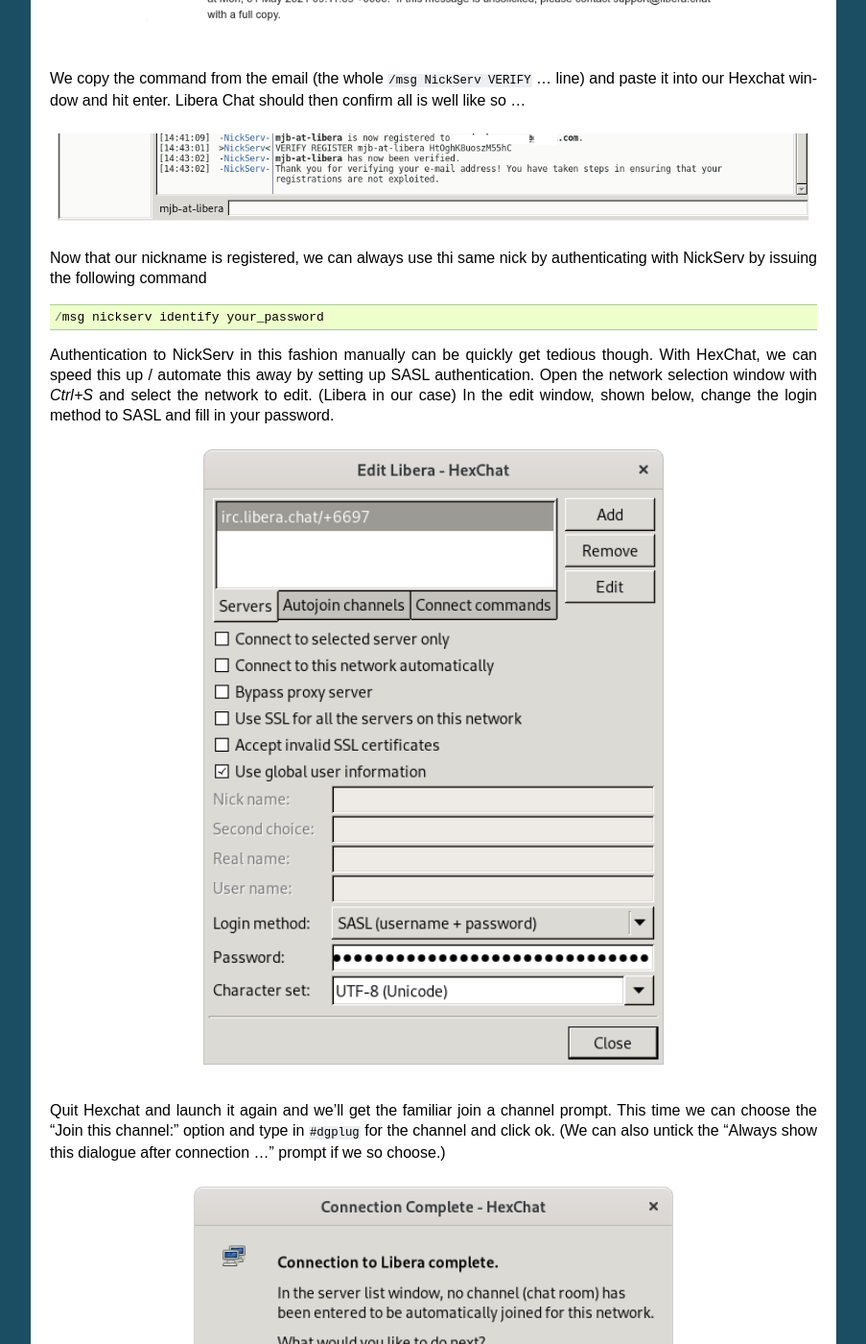
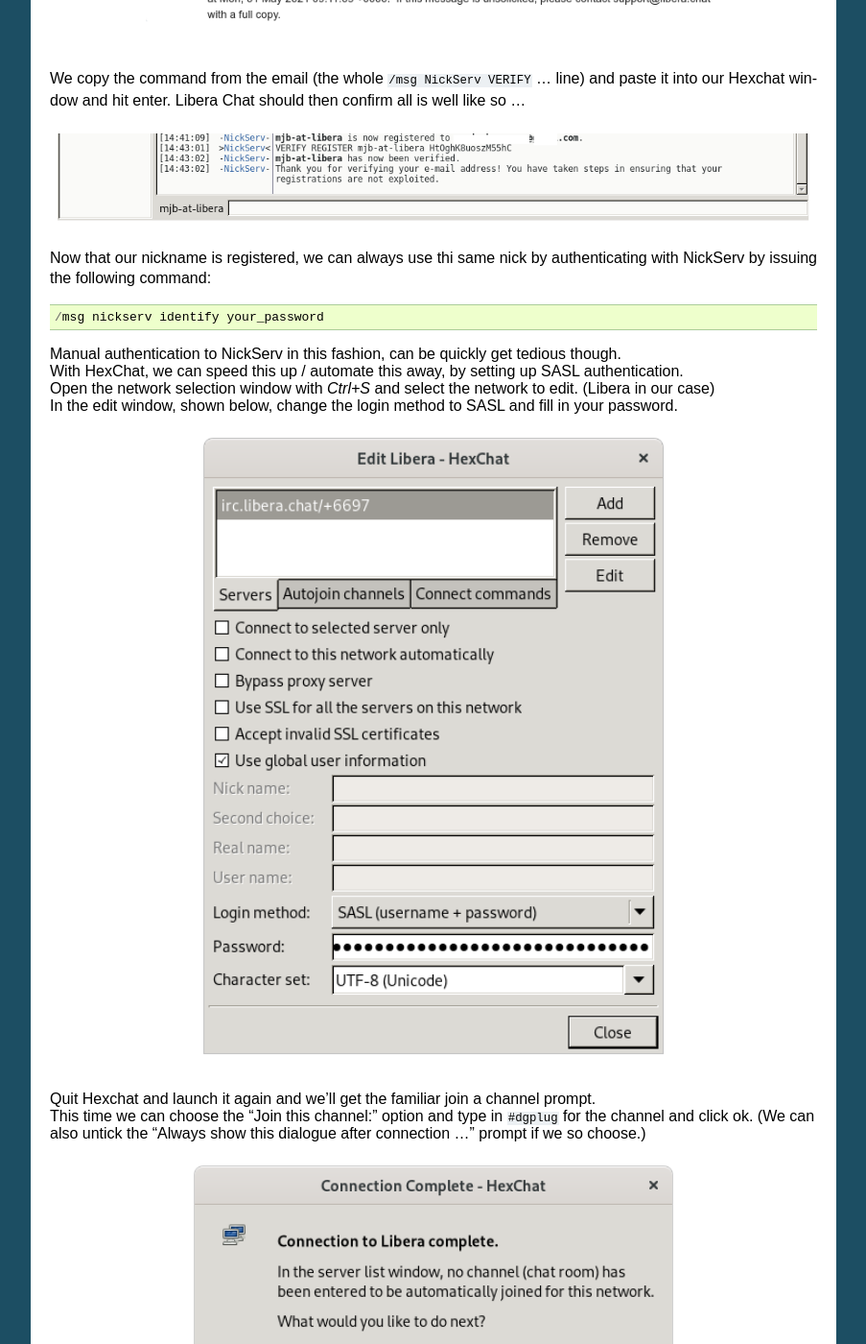
Before and after one commit to kushaldas/summertraining, a Sphinx documentation site: the page built from docs/irc.rst, in a window 1280 px wide and 1400 px high, scrolled down 4949 px. Shown: the whole window at 96% size, without its empty margins (198-1101 px from the left). Built offline with Sphinx 7.4.7, drawn with Linux system fonts in a browser that asks for light colours; some of the changed text lies outside the part shown.

Commit message:
Fixed a few typos. Edited some lines for presentation

```diff
--- a/docs/irc.rst
+++ b/docs/irc.rst
@@ -116,24 +118,22 @@
    :width: 800px
    :align: center
 
-Now that our nickname is registered, we can always use thi same nick by authenticating with NickServ by issuing the following command
+Now that our nickname is registered, we can always use thi same nick by authenticating with NickServ by issuing the following command::
 
-::
+/msg nickserv identify your_password
 
-   /msg nickserv identify your_password
-
-Authentication to NickServ in this fashion manually can be quickly get tedious though.
-With HexChat, we can speed this up / automate this away by setting up SASL authentication.
-Open the network selection window with `Ctrl+S` and select the network to edit. (Libera in our case)
-In the edit window, shown below, change the login method to SASL and fill in your password.
+| Manual authentication to NickServ in this fashion, can be quickly get tedious though.
+| With HexChat, we can speed this up / automate this away, by setting up SASL authentication.
+| Open the network selection window with `Ctrl+S` and select the network to edit. (Libera in our case)
+| In the edit window, shown below, change the login method to SASL and fill in your password.
 
 .. figure:: img/hc/lc-hc-10.png
    :width: 500px
    :align: center
 
 
-Quit Hexchat and launch it again and we’ll get the familiar join a channel prompt.
-This time we can choose the “Join this channel:” option and type in ``#dgplug`` for the channel and click ok. (We can also untick the “Always show this dialogue after connection …” prompt if we so choose.)
+| Quit Hexchat and launch it again and we’ll get the familiar join a channel prompt.
+| This time we can choose the “Join this channel:” option and type in ``#dgplug`` for the channel and click ok. (We can also untick the “Always show this dialogue after connection …” prompt if we so choose.)
 
 .. figure:: img/hc/lc-hc-11.png
    :width: 500px
```
Also changed, not shown: other parts of docs/irc.rst (+7 -5 lines).
